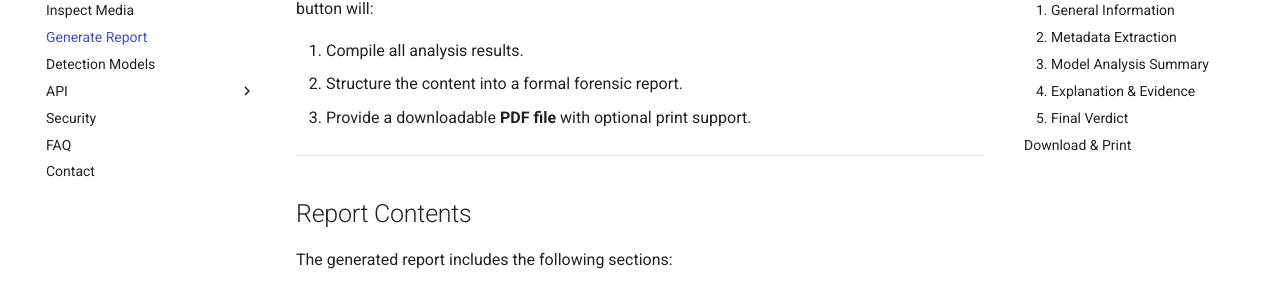
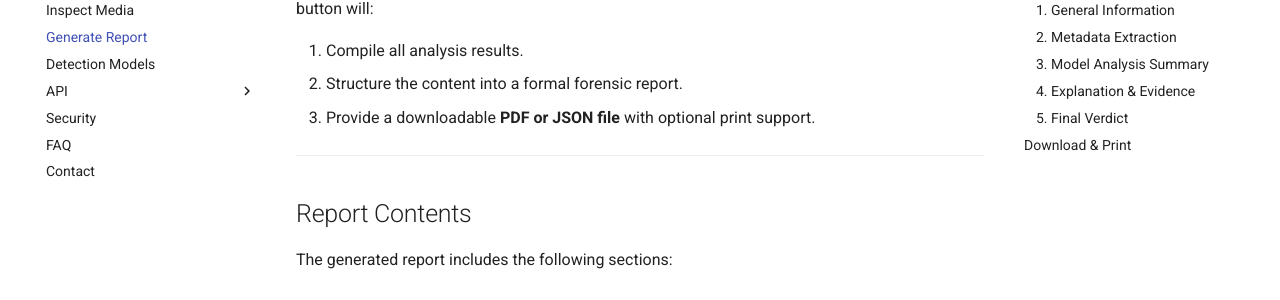
Before and after one commit to smileslab/probe_truth_docs, an MkDocs documentation site: the page built from docs/generate_report.md, in a window 1280 px wide and 1400 px high, scrolled down 251 px. Shown: the part 152-452 px from the top of the window. Built offline with MkDocs 1.6.1 and Material for MkDocs 9.7.7, drawn with Linux system fonts in a browser that asks for light colours; comment, search, counter and statistics services are not loaded; some of the changed text lies outside the part shown.

```diff
--- a/docs/generate_report.md
+++ b/docs/generate_report.md
@@ -10,7 +10,7 @@ Once the media has been analyzed and predictions are available, clicking the **"
 
 1. Compile all analysis results.
 2. Structure the content into a formal forensic report.
-3. Provide a downloadable **PDF file** with optional print support.
+3. Provide a downloadable **PDF or JSON file** with optional print support.
 
 ---
 
@@ -53,6 +53,6 @@ The generated report includes the following sections:
 
 ## Download & Print
 
-- The generated report is available in **PDF format**.
+- The generated report is available in **PDF or JSON format**.
 - Users can **download** or **print** directly from the browser.
 - Reports can also be accessed later via the media history panel (if enabled).
```
Also changed, not shown: docs/getting-started.md (+1 -1 lines), docs/inspect_media.md (+2 -2 lines).
